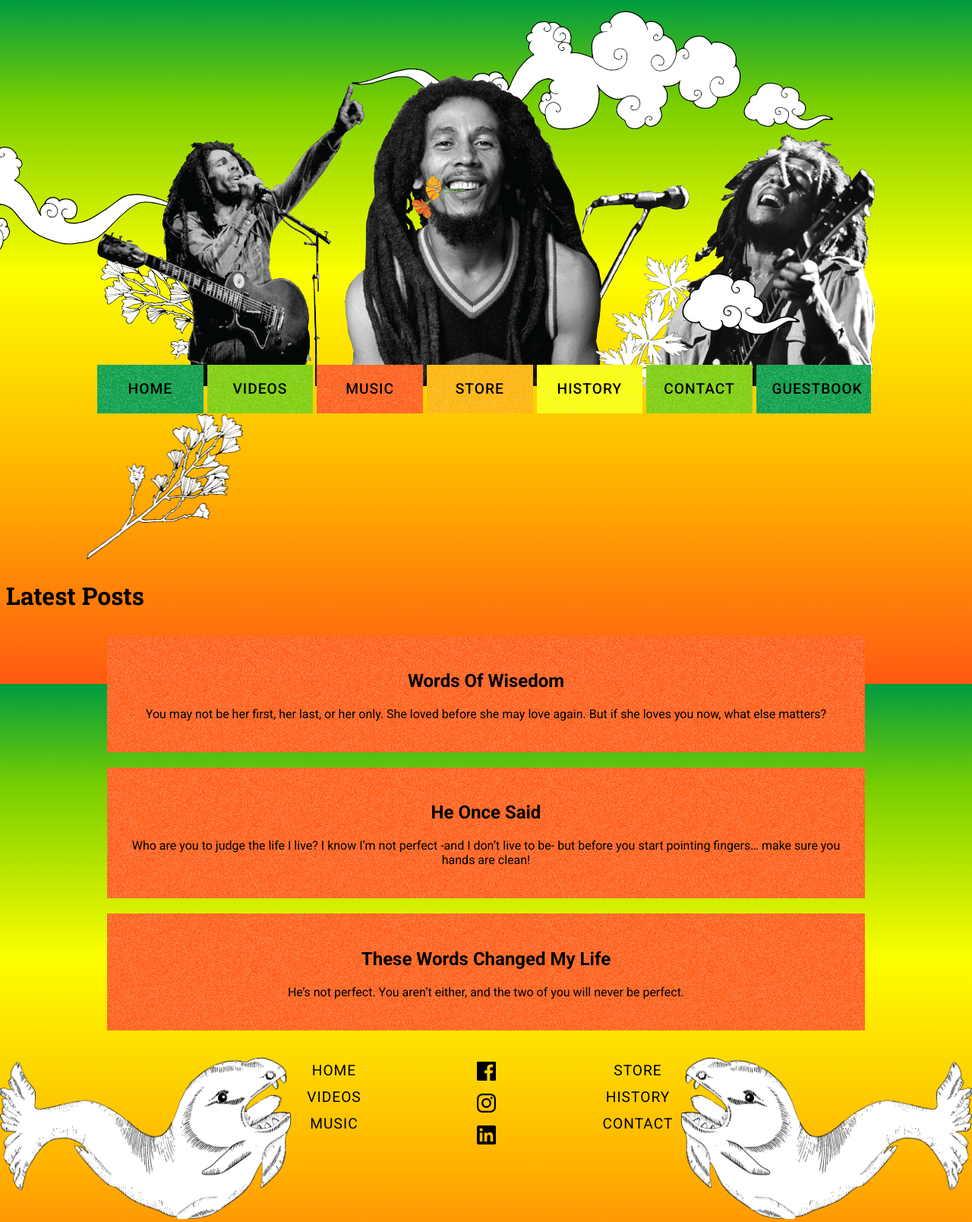
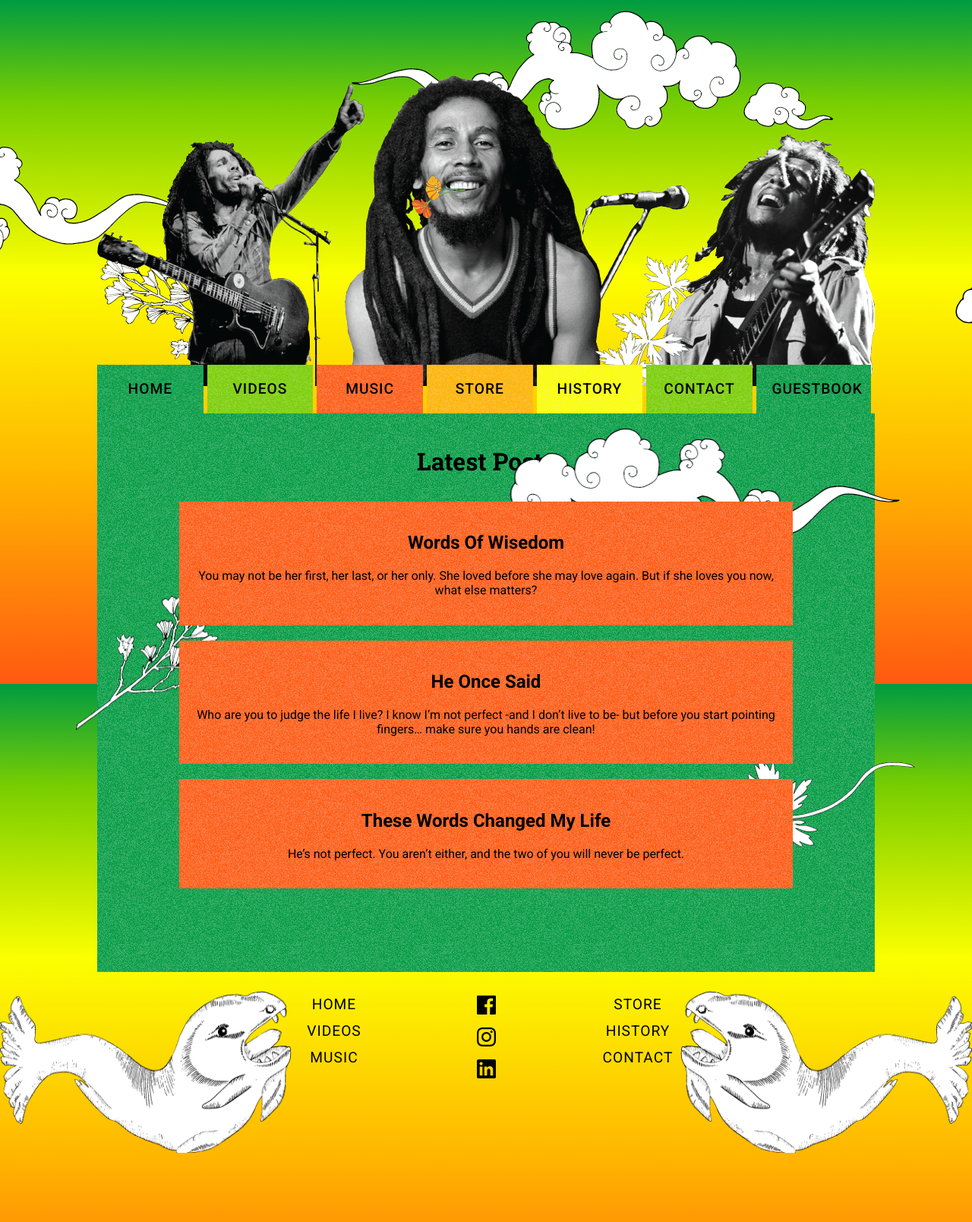
Before and after one commit to bruer/band-site, a Jekyll site: the page built from guestbook.html, in a window 1280 px wide. Shown: the whole page at 76% size. Built offline with Jekyll 4.4.1, drawn with Linux system fonts in a browser that asks for light colours.

Commit message:
added some fancy moving images in guestbook

```diff
--- a/_sass/guestbook.scss
+++ b/_sass/guestbook.scss
@@ -18,7 +18,7 @@
     font-size: unset;
     letter-spacing: unset;
 
-    // position: relative;
+    position: relative;
     // z-index: 2;
 }
 
@@ -29,15 +29,26 @@
 .post-list li {
     width: 75%;
     margin: 10px;
-    // padding: 0 50px;
-    // font-size: 30px;
 
     background-color: $darkOrange;
     background-image: url("/assets/img/noise-light.png");
 }
 
 .gb-img {
-    // position: absolute;
+    position: absolute;
     // left: 100px;
     // z-index: 1;
 }
+
+.gb-floral {
+    left: 100px;
+}
+
+.gb-cloud {
+    right: 0;
+}
+
+.gb-leaf {
+    right: 75px;
+    top: 1100px;
+}
--- a/_sass/header.scss
+++ b/_sass/header.scss
@@ -23,8 +23,8 @@
     position: absolute;
     background-image: url("/assets/img/BM_cloud_small.png");
     background-repeat: no-repeat;
-    height: 520px;
-    width: 510px;
+    height: 100px;
+    width: 150px;
     top: 40%;
     right: -10%;
     z-index: 1;
--- a/guestbook.html
+++ b/guestbook.html
@@ -3,21 +3,28 @@ layout: default
 title: Guestbook
 ---
 
-<div class="gb-img parallax">
+<div class="gb-container">
   <div
-    class="gb-floral-box parallax"
-    data-direction="right"
-    data-multiplier="0.1"
+    class="gb-img gb-floral parallax"
+    data-direction="down"
+    data-multiplier="0.3"
   >
     <img class="" src="/assets/img/BM_floral.png" alt="floral" />
   </div>
-  <!-- <div
-    class="gb-img parallax"
+  <div
+    class="gb-img gb-cloud parallax"
     data-direction="left"
     data-multiplier="0.1"
   >
     <img class="" src="/assets/img/BM_cloud_big.png" alt="cloud" />
-  </div> -->
+  </div>
+  <div
+    class="gb-img gb-leaf parallax"
+    data-direction="up"
+    data-multiplier="0.2"
+  >
+    <img class="" src="/assets/img/BM_leaf_2.png" alt="leaf" />
+  </div>
 
   <h1>Latest Posts</h1>
 
--- a/index.html
+++ b/index.html
@@ -13,7 +13,7 @@ title: "Home"
     </div>
 
     <div class="videos-iframes-container">
-        {% for item in site.data.videos | limit: 2 %}
+        {% for item in site.data.videos limit: 2 %}
         <div class="videos-iframe-box">
             <iframe class="videos-iframes" src="{{ item.url }}" frameborder="0"
                 allow="accelerometer; autoplay; encrypted-media; gyroscope; picture-in-picture"
@@ -33,7 +33,7 @@ title: "Home"
             <img class="leaf-2" src="../assets/img/leaf_2.png" alt="leaf 2">
         </div> -->
     <div class="music-container-discography">
-        {% for item in site.data.discography | limit: 3 %}
+        {% for item in site.data.discography limit: 3 %}
         <div class="music-discography-item">
             <img src="{{item.url}}" class="music-discography-images" alt="item.name">
             <p>{{item.name}}</p>
@@ -45,7 +45,7 @@ title: "Home"
 <div class="item-box bg-orange">
     <h2>Store preview</h2>
     <div class="music-container-discography">
-        {% for item in site.data.store % | limit: 3 %}
+        {% for item in site.data.store limit: 3 %}
         <div class="store-item">
             <img src="{{item.url}}" class="music-discography-images" alt="">
             <p>{{item.pris}}</p>
```
